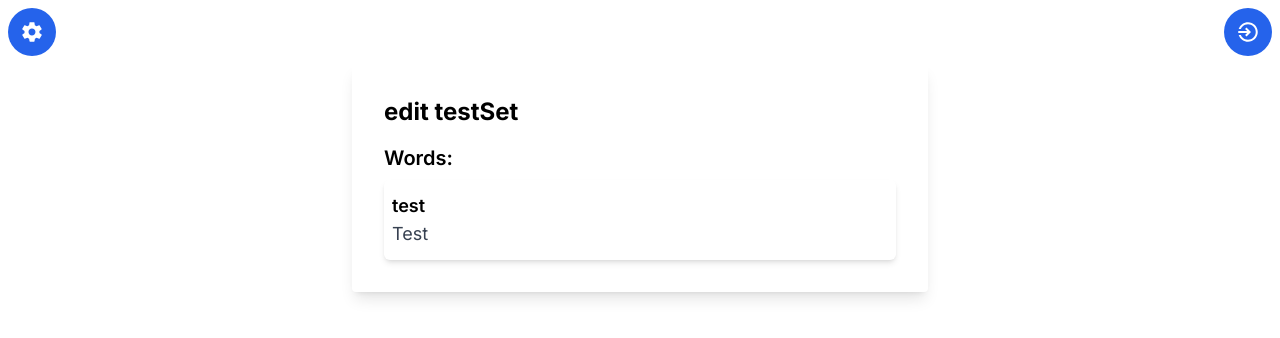
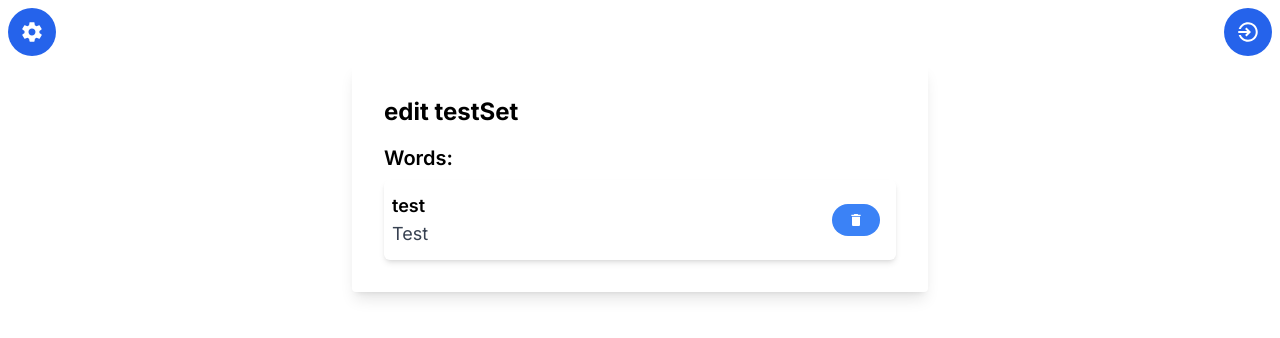
Before and after one commit to jakob-rzeppa/flashcards-app, a Next.js app: page /library/test/testFolder/testSet/edit in a window 1280 px wide. Shown: the top 338 px of the page. Built offline with nearby package versions, Linux system fonts and the light colour scheme.

Commit message:
delete button cards

```diff
--- a/app/library/[courseName]/[folderName]/[stackName]/edit/components/Card.tsx
+++ b/app/library/[courseName]/[folderName]/[stackName]/edit/components/Card.tsx
@@ -10,10 +10,14 @@ interface Props {
 
 function Card({ card }: Props) {
   return (
-    <li className="flex flex-col py-3 px-2 rounded-md shadow-md">
+    <li className="flex flex-col py-3 px-2 rounded-md shadow-md relative">
       <span className="text-lg font-semibold">{card.word}</span>
       <span className="text-lg text-gray-700">{card.definition}</span>
-      <Button onClick={() => {}} type="round">
+      <Button
+        onClick={() => {}}
+        shape="round"
+        classes="absolute right-4 top-1/2 -translate-y-1/2"
+      >
         <MdDelete />
       </Button>
     </li>
--- a/components/Button.tsx
+++ b/components/Button.tsx
@@ -3,17 +3,16 @@ import React, { ReactNode } from "react";
 interface Props {
   children: ReactNode;
   onClick: () => void;
-  type: "round" | "normal";
+  shape: "round" | "normal";
+  classes?: string;
 }
 
-const Button = ({ children, onClick, type }: Props) => {
-  if (type === "round") {
-    return <button onClick={onClick}></button>;
-  }
-
+const Button = ({ children, onClick, shape, classes }: Props) => {
   return (
     <button
-      className="px-4 py-2 rounded bg-blue-500 text-white hover:bg-blue-600 focus:outline-none"
+      className={`${classes} px-4 py-2 rounded bg-blue-500 text-white hover:bg-blue-600 focus:outline-none ${
+        shape === "round" ? "w-min rounded-full" : ""
+      }`}
       onClick={onClick}
     >
       {children}
```
